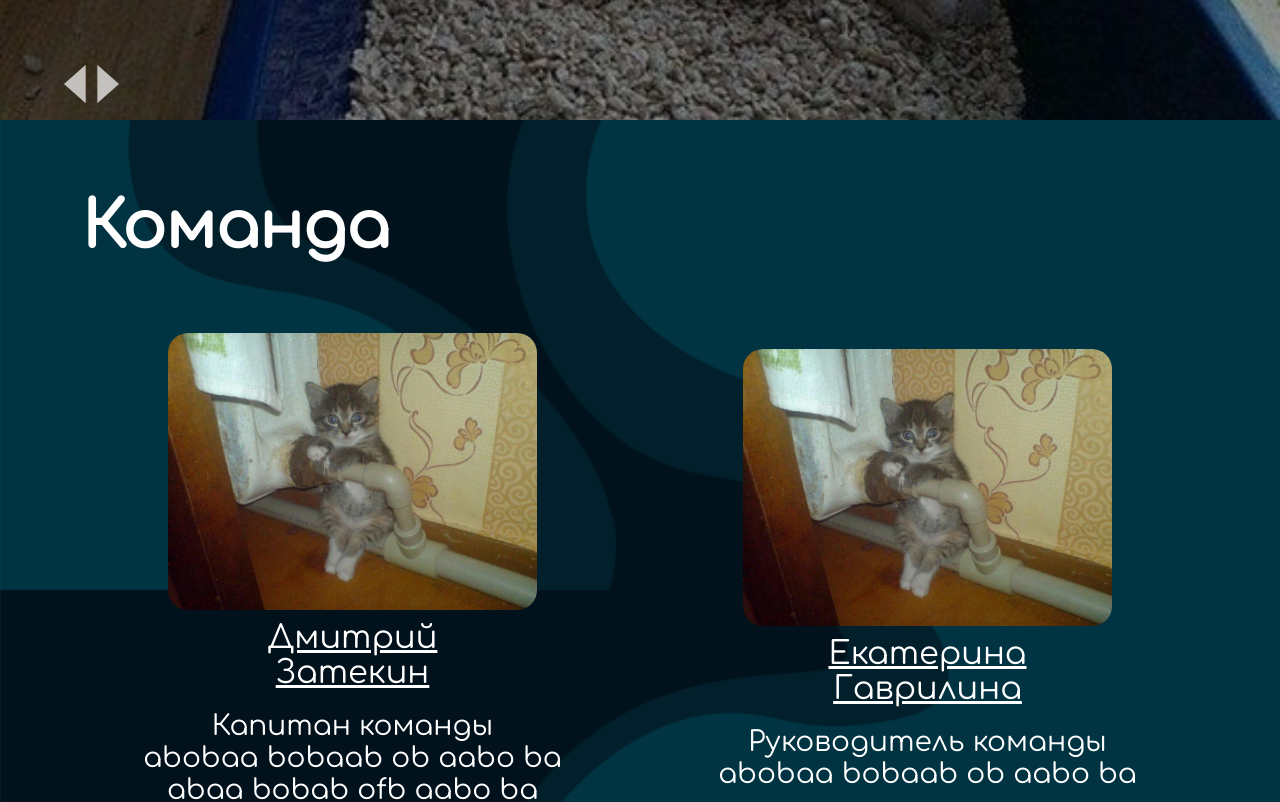
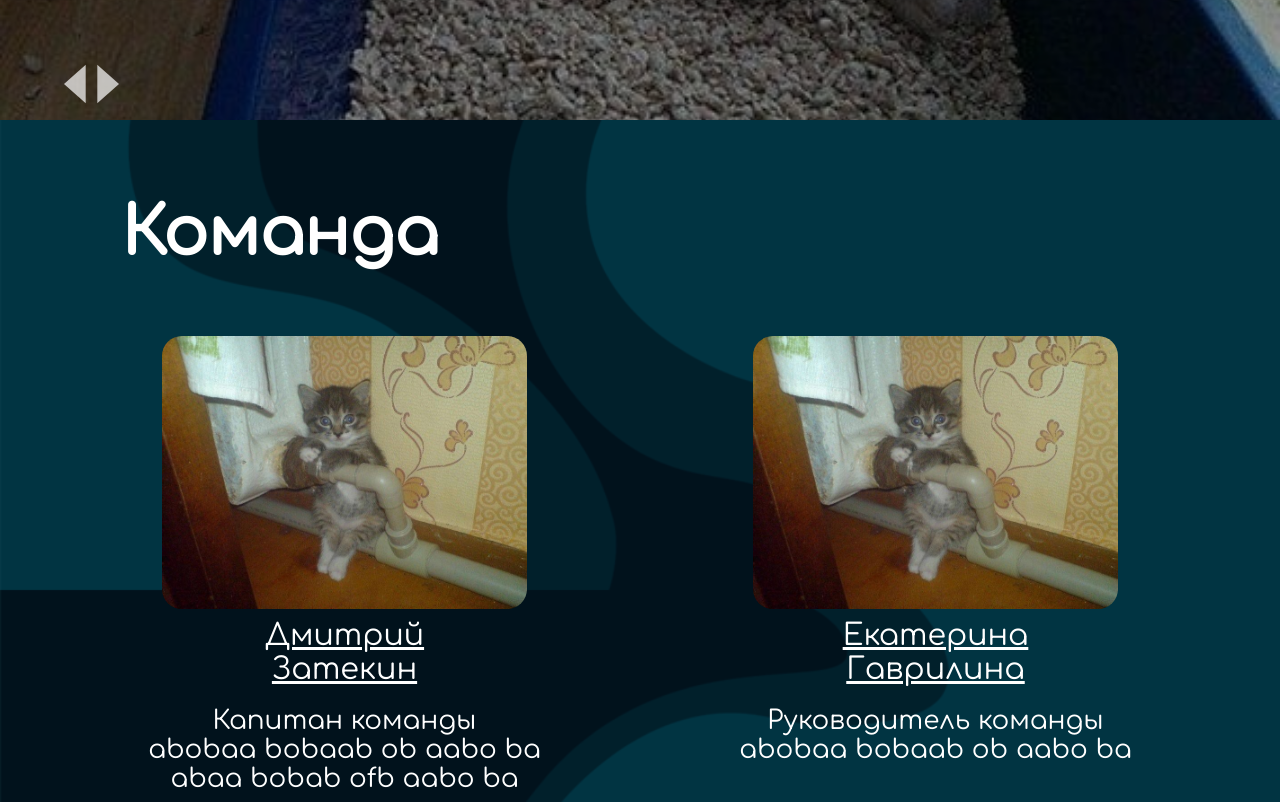
Before and after one commit to erik770/hydronautics-frontend, a React (Create React App) app: page / in a window 1280 px wide. Shown: the part 680-1482 px from the top of the page. Built offline with nearby package versions, Linux system fonts and the light colour scheme.

Commit message:
team members adapt

```diff
--- a/src/components/Team/Team.module.scss
+++ b/src/components/Team/Team.module.scss
@@ -1,17 +1,21 @@
+@import "../../const/mixins";
+
 .team {
   &-container {
     display: flex;
-    padding: 0 80px;
+    padding: 0 5%;
     flex-direction: column;
-    //justify-content: center;
   }
   &__header {
-    font-size: 4rem;
+    @include adaptive-value('font-size', 72, 30, 1440);
+    @include adaptive-value('padding-top', 85, 30, 1440);
+    @include adaptive-value('margin-bottom', 72, 30, 1440);
     color: var(--text-color-light);
     font-weight: 700;
-    margin-left: 2px;
-    margin-bottom: 70px;
-    padding-top: 72px;
+    margin-left: 5%;
+    @media screen and (max-width: 750px) {
+        text-align: center;
+    }
   }
 
   &__members{
--- a/src/components/TeamMember/TeamMember.module.scss
+++ b/src/components/TeamMember/TeamMember.module.scss
@@ -1,25 +1,37 @@
+@import "../../const/mixins";
+
 .member {
   flex: 1 1;
   text-align: center;
   display:flex;
   flex-direction: column;
-  justify-content: center;
   align-items: center;
-  font-size: 1.75rem;
+  @include adaptive-value('font-size', 28, 16, 1440);
+  cursor: default;
 
+  &:hover {
+    & .member__name {
+    text-decoration: underline var(--btn-hover-color);
+    }
+    & .member__surname{
+      text-decoration: underline var(--btn-hover-color);
+    }
+  }
   &__image {
-    max-width: 370px;
+    @include adaptive-value('max-width', 380, 270, 1440);
     border-radius: 20px;
     margin-bottom: 10px;
+    aspect-ratio: 4 / 3;
+    object-fit: cover;
   }
 
   &__name {
-    font-size: 2rem;
+    @include adaptive-value('font-size', 32, 18, 1440);
     text-decoration: underline;
   }
 
   &__surname {
-    font-size: 2rem;
+    @include adaptive-value('font-size', 32, 20, 1440);
     text-decoration: underline;
     margin-bottom: 20px;
   }
--- a/src/components/TeamMember/TeamMember.tsx
+++ b/src/components/TeamMember/TeamMember.tsx
@@ -8,7 +8,7 @@ export const TeamMember: FC<ITeamMember> = ({name, surname, role, imgUrl, text})
             <img className={classes.member__image} src={imgUrl} alt=""/>
             <div className={classes.member__name}>{name}</div>
             <div className={classes.member__surname}>{surname}</div>
-            <div className={classes.member__role}>{role}</div>
+            <div >{role}</div>
             <div className={classes.member__text}>{text}</div>
         </div>
     );
--- a/src/const/MenuItems.ts
+++ b/src/const/MenuItems.ts
@@ -8,7 +8,7 @@ export const MenuItems = [
     },
     {
         title: 'Проекты',
-        url: '#',
+        url: '/projects',
         linkType: LinkStyles.router,
     },
     {
```
Also changed, not shown: src/components/AppRouter.tsx (added, +13 -0 lines), src/pages/MainPage.tsx (added, +11 -0 lines), src/pages/ProjectsPage.tsx (added, +11 -0 lines), src/const/routes.ts (added).
